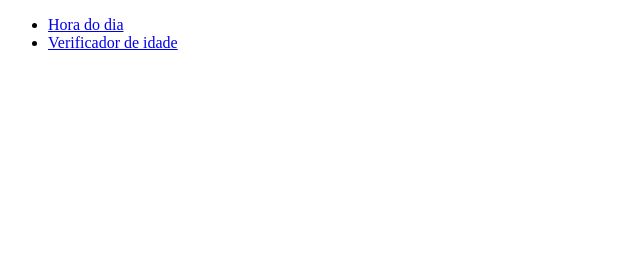
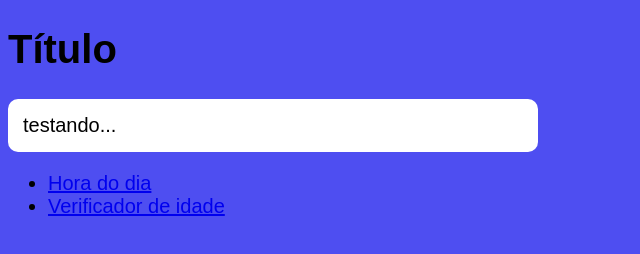
Before and after one commit to Eliarito/08-js-dom-condicoes, a plain HTML site: page index.html in a window 1280 px wide. Shown: the whole page, without its empty margins (0-640 px from the left). Drawn offline with Linux system fonts and the light colour scheme.

Commit message:
Atualização

```diff
--- /dev/null
+++ b/estilo.css
@@ -0,0 +1,20 @@
+body {
+    background: rgb(78, 78, 241);
+    font: normal 15pt Arial;
+}
+
+head {
+
+}
+
+section {
+    background: white;
+    border-radius: 10px;
+    padding: 15px;
+    width: 500px;
+
+}
+
+footer {
+
+}
--- a/index.html
+++ b/index.html
@@ -5,8 +5,21 @@
   <meta http-equiv="X-UA-Compatible" content="IE=edge">
   <meta name="viewport" content="width=device-width, initial-scale=1.0">
   <title>Atividade JS</title>
+  <link rel="stylesheet" href="estilo.css">
 </head>
 <body>
+  <head>
+    <h1>Título</h1>
+  </head>
+  <section>
+    <div>
+      testando...
+    </div>
+
+    <div>
+
+    </div>
+  </section>
   <ul>
     <li><a href="hora.html">Hora do dia</a></li>
     <li><a href="idade.html">Verificador de idade</a></li>
```
